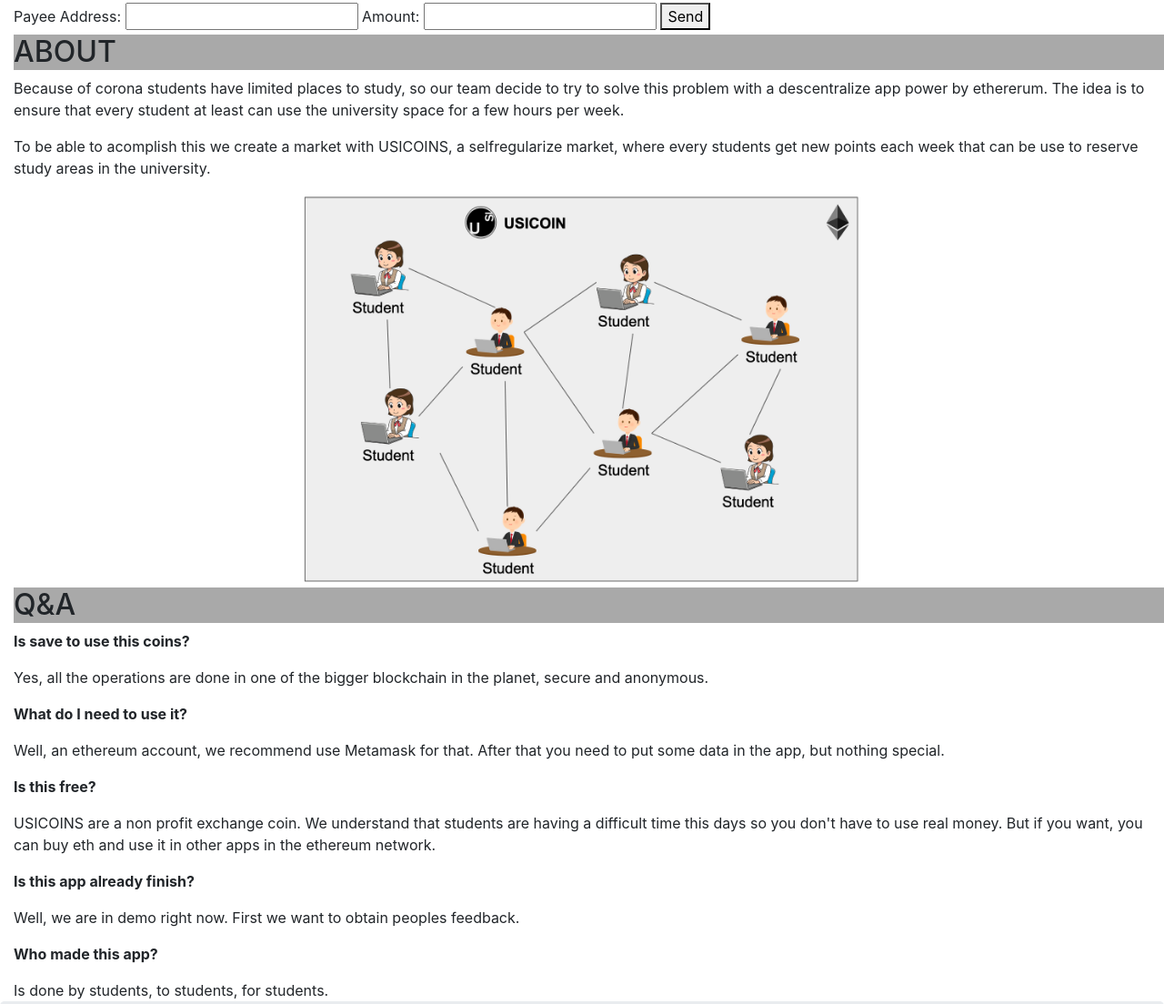
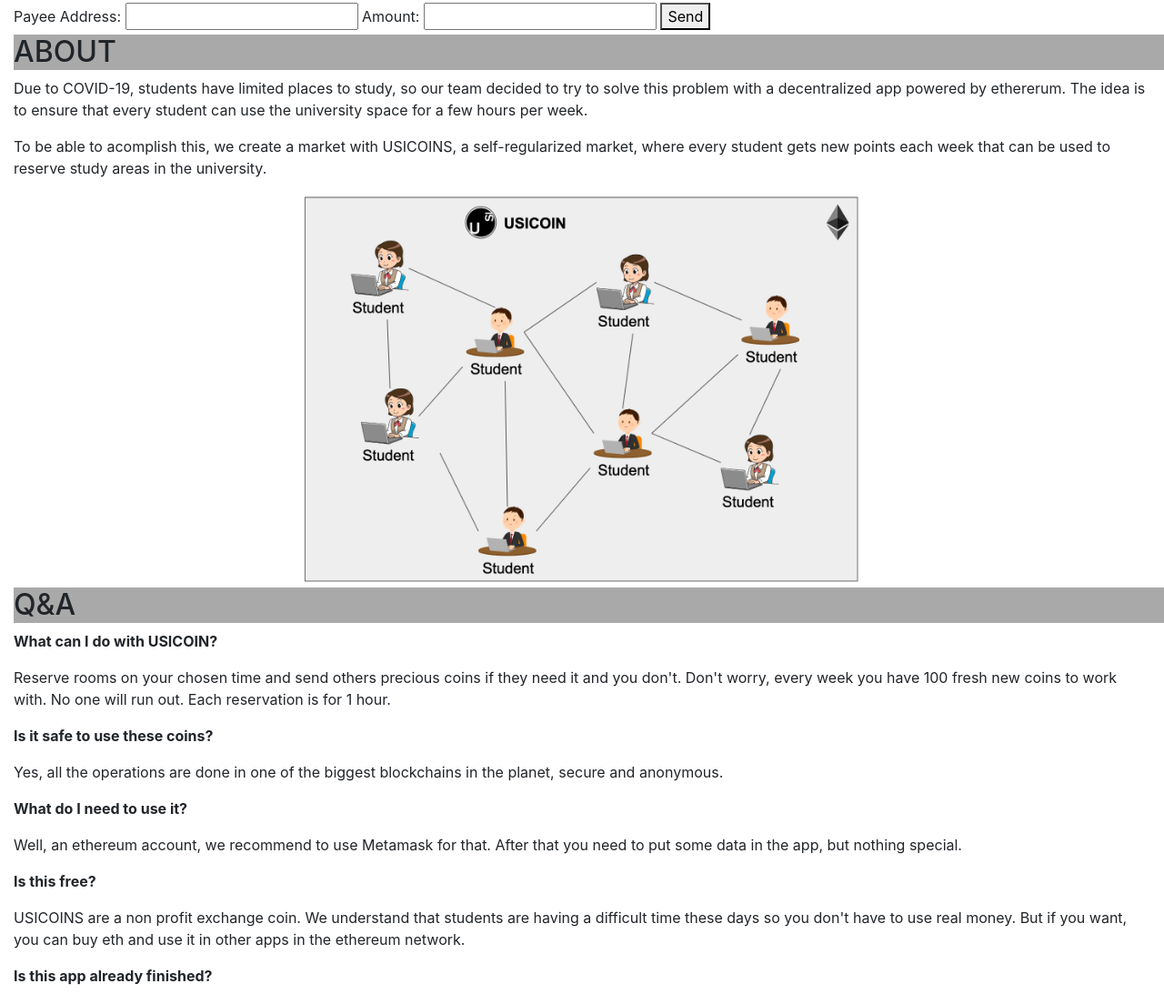
Before and after one commit to ipmach/USIcoins, a plain HTML site: page src/index.html in a window 1280 px wide. Shown: the part 1280-2384 px from the top of the page at 91% size. Drawn offline with nearby package versions, Linux system fonts and the light colour scheme.

Commit message:
merge solve

```diff
--- a/src/index.html
+++ b/src/index.html
@@ -95,7 +95,6 @@
 </div>
 <div id="ReserveRoom" class="container-fluid">
 <h2 class ="sh2">Reserve Room</h2>
-
     <table id = "Reserve" width="100%">
         <thead>
             <tr>
@@ -118,9 +117,6 @@
         <input type="text" id="rname2" name="fname3"><br>
         <button type="button" class="btn btn-secondary" onclick=button_reserve()>Reserve</button>
     </div>
-
-
-    </table>
 </div>
 <div id="USIpoints" class="container-fluid">
 <h2 class ="sh2">USI points</h2>
@@ -130,46 +126,38 @@
     <input type="text" id="amount" name="fname">
     <button id="send_points" type="button" onclick="send_points_user()">Send</button>
 </div>
-</div>
 <div id="About" class="container-fluid">
     <h2 class ="sh2">ABOUT</h2>
-    <p> Because of corona students have limited places to study, so our team decide to try
-    to solve this problem with a descentralize app power by ethererum. The idea is to ensure
-        that every student at least can use the university space for a few hours per week. </p>
-    <p>To be able to acomplish this we create a market with USICOINS, a selfregularize market,
-    where every students get new points each week that can be use to reserve study areas in the university.</p>
+    <p> Due to COVID-19, students have limited places to study, so our team decided to try
+    to solve this problem with a decentralized app powered by ethererum. The idea is to ensure
+        that every student can use the university space for a few hours per week. </p>
+    <p>To be able to acomplish this, we create a market with USICOINS, a self-regularized market,
+    where every student gets new points each week that can be used to reserve study areas in the university.</p>
      <img id="logo2" src="img2.png" alt="Italian Trulli">
 </div>
     <div id="QA" class="container-fluid">
     <h2 class ="sh2">Q&A</h2>
-    <p> <b>Is save to use this coins? </b> </p>
-    Yes, all the operations are done in one of the bigger blockchain in the planet, secure and anonymous.
+        <p><b>What can I do with USICOIN?</b></p>
+        Reserve rooms on your chosen time and send others precious coins if they need it and you don't. Don't worry, every
+        week you have 100 fresh new coins to work with. No one will run out. Each reservation is for 1 hour.
+        <p></p>
+    <p> <b>Is it safe to use these coins? </b> </p>
+    Yes, all the operations are done in one of the biggest blockchains in the planet, secure and anonymous.
     <p> </p>
     <p> <b>What do I need to use it? </b> </p>
-    Well, an ethereum account, we recommend use Metamask for that. After that you need to put some data in the app,
+    Well, an ethereum account, we recommend to use Metamask for that. After that you need to put some data in the app,
     but nothing special.
     <p> </p>
     <p> <b>Is this free? </b> </p>
-    USICOINS are a non profit exchange coin. We understand that students are having a difficult time this days so you
+    USICOINS are a non profit exchange coin. We understand that students are having a difficult time these days so you
     don't have to use real money. But if you want, you can buy eth and use it in other apps in the ethereum network.
     <p> </p>
-    <p> <b>Is this app already finish? </b> </p>
-    Well, we are in demo right now. First we want to obtain peoples feedback.
+    <p> <b>Is this app already finished? </b> </p>
+    Well, we are in demo right now, looking for feedback.
     <p> </p>
     <p> <b>Who made this app? </b> </p>
-    Is done by students, to students, for students.
+    By students, for students.
 </div>
-
-    <script>
-        document.getElementById("dropdownMenuButton").onclick = function() {myFunction()};
-
-        function myFunction() {
-        var e = document.getElementById("dropdownMenuButton").value;
-        console.log(e);
-        //var strUser =e.options[e.target.selectedIndex].text;
-        //e.innerHTML = strUser;
-    }
-    </script>
 
     <script>
         abi = [
@@ -740,7 +728,6 @@
                 });
         }
 
-
         function update_rooms() {
             Coursetro.get_count_room.call( {from: address},
                     function (error, result) {
@@ -803,7 +790,25 @@
                 });
            location.reload();
 
+
         }
+
+        function button_reserve() {
+            var index = document.getElementById("rname1").value;
+            var hour = document.getElementById("rname2").value;
+            hour = parseInt(hour);
+            index = parseInt(index);
+            console.log(hour)
+            console.log(index)
+            Coursetro.reservate_room(index, hour, {from: address, gasLimit: 6721975},
+                function (error, result) {
+                    if (!error) {
+                       console.log(result)
+                    } else
+                        console.log(error.code)
+                });
+        }
+
 
         // Loading instance
         /*
@@ -820,7 +825,7 @@
 
         var CoursetroContract = web3.eth.contract(abi);
         var Coursetro = CoursetroContract.at("0x39bfF4Fd5F2d52095888642cba60aB179d86cc2b");
-        const address = web3.eth.accounts[2];
+        const address = web3.eth.accounts[0];
 
 
 
```
Lines whose indentation alone changed are shown as unchanged.
